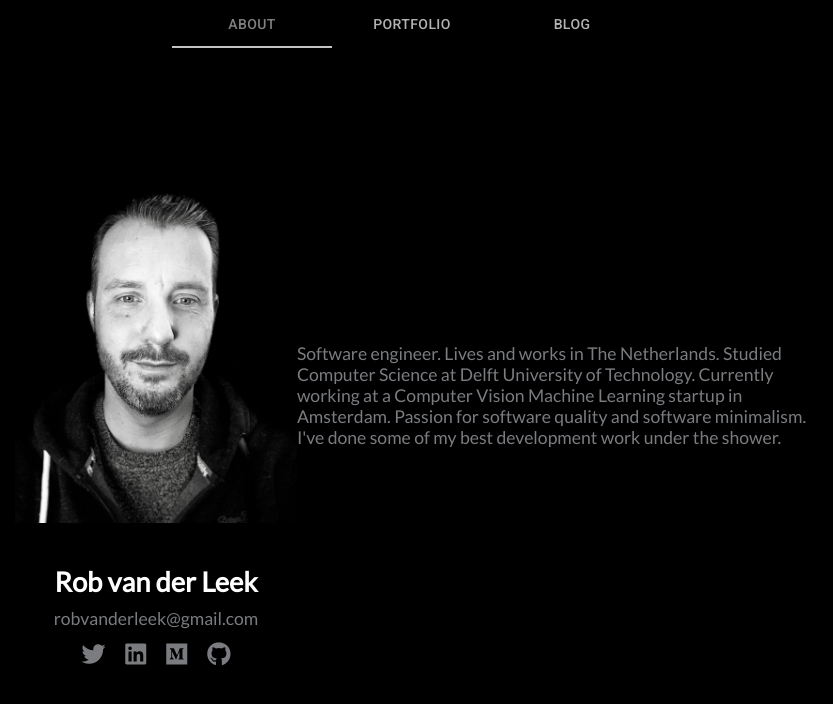
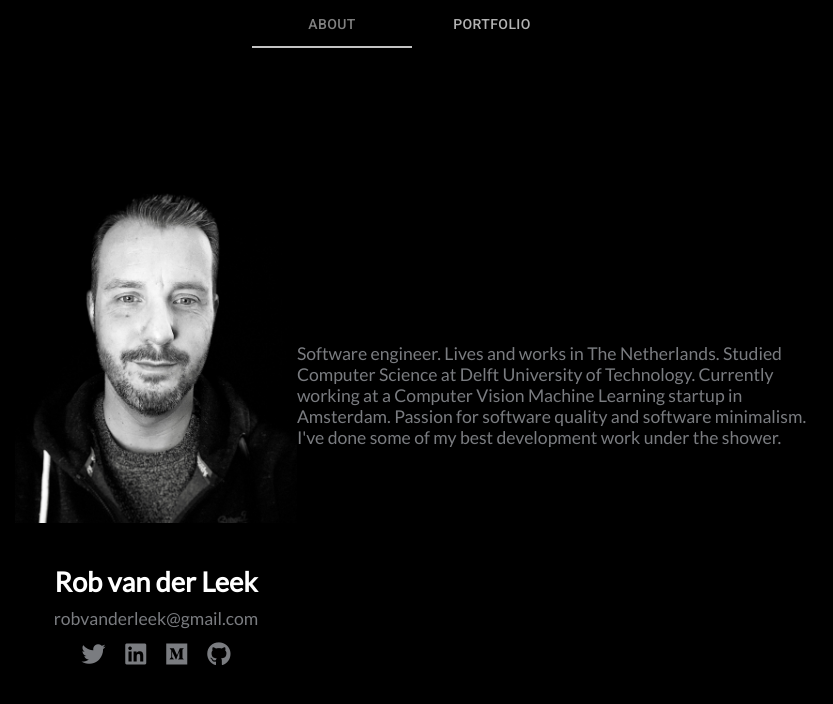
Before and after one commit to robvanderleek/robvanderleek.github.io, a React (Create React App) app: page /#/ in a window 1280 px wide. Shown: the top 704 px of the page, without its empty margins (228-1061 px from the left). Built offline with nearby package versions, Linux system fonts and the light colour scheme.

Commit message:
Update portfolio, remove blog (for now)

```diff
--- a/src/App.js
+++ b/src/App.js
@@ -1,11 +1,11 @@
 import React, {useEffect, useState} from 'react';
 import './App.css';
-import {Content, Main} from "./App.style";
+import {Main} from "./App.style";
 import AppBar from "@material-ui/core/AppBar";
 import Tabs from "@material-ui/core/Tabs";
 import Tab from "@material-ui/core/Tab";
-import About from "./About";
-import Portfolio from "./Portfolio";
+import About from "./pages/About";
+import Portfolio from "./pages/portfolio/Portfolio";
 import {Link, Route, Switch, useLocation} from "react-router-dom";
 
 function App() {
@@ -30,17 +30,15 @@ function App() {
                 <Tabs value={value} onChange={handleChange} centered>
                     <Tab label="About" to="/" component={Link} disabled={value === 0}/>
                     <Tab label="Portfolio" to="/portfolio" component={Link} disabled={value === 1}/>
-                    <a className="tab"
-                       href="https://www.notion.so/robvanderleek/To-Whom-It-May-Concern-9abe523d95d9479b97c0d29ad1b7e0a1"
-                       target="_blank" rel="noopener noreferrer"><Tab label="Blog"/></a>
+                    {/*<a className="tab"*/}
+                    {/*   href="https://www.notion.so/robvanderleek/To-Whom-It-May-Concern-9abe523d95d9479b97c0d29ad1b7e0a1"*/}
+                    {/*   target="_blank" rel="noopener noreferrer"><Tab label="Blog"/></a>*/}
                 </Tabs>
             </AppBar>
-            <Content>
-                <Switch>
-                    <Route exact path='/portfolio' component={Portfolio}/>
-                    <Route component={About}/>
-                </Switch>
-            </Content>
+            <Switch>
+                <Route exact path='/portfolio' component={Portfolio}/>
+                <Route component={About}/>
+            </Switch>
         </Main>
     );
 }
--- a/src/App.style.js
+++ b/src/App.style.js
@@ -2,21 +2,6 @@ import styled from 'styled-components';
 
 export const Main = styled.div`
     height: 100%;
-`;
-
-export const Content = styled.div`
-    margin-top: 60px;
-    display: flex;
-    align-items: center;
-    justify-content: center;
-    flex-direction: column;
-
-    @media (min-width: 1060px) {
-        margin-top: unset;
-        height: 100%;
-        flex-direction: row;
-    }
-
 `;
 
 export const Contact = styled.div`
--- a/src/Portfolio.js
+++ /dev/null
@@ -1,69 +0,0 @@
-import Card from "@material-ui/core/Card";
-import React from "react";
-import CardMedia from "@material-ui/core/CardMedia";
-import CardContent from "@material-ui/core/CardContent";
-import Typography from "@material-ui/core/Typography";
-import CardActions from "@material-ui/core/CardActions";
-import Button from "@material-ui/core/Button";
-import cicdbuzz from "./static/media/cicd-buzz.jpg";
-import ciblogo from "./static/media/create-issue-branch.png";
-import styled from 'styled-components';
-import CardHeader from "@material-ui/core/CardHeader";
-
-const PortfolioCard = styled(Card)`
-    width: 80%;
-    @media (min-width: 1060px) {
-        max-width: 600px;
-    }
-    margin-top: 20px;
-    margin-bottom: 20px;
-`;
-
-export default function Portfolio() {
-    return (
-        <div style={{display: 'flex', flexDirection: 'column', alignItems: 'center'}}>
-            <PortfolioCard>
-                <CardHeader
-                    title="Create Issue Branch"
-                    subheader="2019"
-                />
-                <CardMedia style={{height: '150px', objectFit: 'contain'}} component="img" image={ciblogo}/>
-                <CardContent>
-                    <iframe
-                        src="https://ghbtns.com/github-btn.html?user=robvanderleek&repo=create-issue-branch&type=star&count=true"
-                        frameBorder="0" scrolling="0" width="150" height="20"
-                        title="Star repository on GitHub"></iframe>
-                    <Typography variant="body2" color="textSecondary" component="p">
-                        GitHub App/Action that automates the creation of issue branches on GitHub.
-                    </Typography>
-                </CardContent>
-                <CardActions>
-                    <a href="https://github.com/robvanderleek/create-issue-branch">
-                        <Button size="small" color="secondary">
-                            Go to GitHub repository
-                        </Button>
-                    </a>
-                </CardActions>
-            </PortfolioCard>
-            <PortfolioCard>
-                <CardHeader
-                    title="How to build a modern CI/CD pipeline"
-                    subheader="2017"
-                />
-                <CardMedia component="img" image={cicdbuzz}/>
-                <CardContent>
-                    <Typography variant="body2" color="textSecondary" component="p">
-                        Post on Medium that shows how to setup a modern CI/CD pipeline using free and hosted services.
-                    </Typography>
-                </CardContent>
-                <CardActions>
-                    <a href="https://medium.com/bettercode/how-to-build-a-modern-ci-cd-pipeline-5faa01891a5b">
-                        <Button size="small" color="secondary">
-                            Read it on Medium
-                        </Button>
-                    </a>
-                </CardActions>
-            </PortfolioCard>
-        </div>
-    );
-}
--- a/src/About.js
+++ b/src/pages/About.js
@@ -1,10 +1,11 @@
-import {Contact, Info, ProfileImage} from "./App.style";
-import profile_picture from "./static/media/me-2020-1200x1597.jpg";
+import {Contact, Info, ProfileImage} from "../App.style";
+import profile_picture from "../static/media/me-2020-1200x1597.jpg";
 import React from "react";
+import {AboutArea} from "./About.style";
 
 export default function About() {
     return (
-        <React.Fragment>
+        <AboutArea>
             <Contact>
                 <ProfileImage src={profile_picture} alt="This is me" height="375"/>
                 <h2>Rob van der Leek</h2>
@@ -23,6 +24,6 @@ export default function About() {
                         Machine Learning startup in Amsterdam</a>. Passion for software quality and software minimalism.
                     I've done some of my best development work under the shower.</p>
             </Info>
-        </React.Fragment>
+        </AboutArea>
     );
 }
--- /dev/null
+++ b/src/pages/About.style.js
@@ -0,0 +1,15 @@
+import styled from "styled-components";
+
+export const AboutArea = styled.div`
+    margin-top: 60px;
+    display: flex;
+    align-items: center;
+    justify-content: center;
+    flex-direction: column;
+
+    @media (min-width: 1060px) {
+        margin-top: unset;
+        height: 100%;
+        flex-direction: row;
+    }
+`;
--- /dev/null
+++ b/src/pages/portfolio/CicdBuzz.js
@@ -0,0 +1,33 @@
+import CardHeader from "@material-ui/core/CardHeader";
+import CardMedia from "@material-ui/core/CardMedia";
+import cicdbuzz from "../../static/media/cicd-buzz.jpg";
+import CardContent from "@material-ui/core/CardContent";
+import Typography from "@material-ui/core/Typography";
+import CardActions from "@material-ui/core/CardActions";
+import Button from "@material-ui/core/Button";
+import {PortfolioCard} from "./Portfolio.style";
+import React from "react";
+
+export default function CicdBuzz() {
+    return (
+        <PortfolioCard>
+            <CardHeader
+                title="How to build a modern CI/CD pipeline"
+                subheader="2017"
+            />
+            <CardMedia component="img" image={cicdbuzz}/>
+            <CardContent>
+                <Typography variant="body2" color="textSecondary" component="p">
+                    Post on Medium that shows how to setup a modern CI/CD pipeline using free and hosted services.
+                </Typography>
+            </CardContent>
+            <CardActions>
+                <a href="https://medium.com/bettercode/how-to-build-a-modern-ci-cd-pipeline-5faa01891a5b">
+                    <Button size="small" color="secondary">
+                        Read it on Medium
+                    </Button>
+                </a>
+            </CardActions>
+        </PortfolioCard>
+    );
+}
--- /dev/null
+++ b/src/pages/portfolio/CreateIssueBranch.js
@@ -0,0 +1,37 @@
+import CardHeader from "@material-ui/core/CardHeader";
+import CardMedia from "@material-ui/core/CardMedia";
+import ciblogo from "../../static/media/create-issue-branch.png";
+import CardContent from "@material-ui/core/CardContent";
+import Typography from "@material-ui/core/Typography";
+import CardActions from "@material-ui/core/CardActions";
+import Button from "@material-ui/core/Button";
+import React from "react";
+import {PortfolioCard} from "./Portfolio.style";
+
+export default function CreateIssueBranch() {
+    return (
+        <PortfolioCard>
+            <CardHeader
+                title="Create Issue Branch"
+                subheader="2019"
+            />
+            <CardMedia style={{height: '150px', objectFit: 'contain'}} component="img" image={ciblogo}/>
+            <CardContent>
+                <iframe
+                    src="https://ghbtns.com/github-btn.html?user=robvanderleek&repo=create-issue-branch&type=star&count=true"
+                    frameBorder="0" scrolling="0" width="150" height="20"
+                    title="Star repository on GitHub"></iframe>
+                <Typography variant="body2" color="textSecondary" component="p">
+                    GitHub App/Action that automates the creation of issue branches on GitHub.
+                </Typography>
+            </CardContent>
+            <CardActions>
+                <a href="https://github.com/robvanderleek/create-issue-branch">
+                    <Button size="small" color="secondary">
+                        Go to GitHub repository
+                    </Button>
+                </a>
+            </CardActions>
+        </PortfolioCard>
+    );
+}
--- /dev/null
+++ b/src/pages/portfolio/Patching.js
@@ -0,0 +1,30 @@
+import CardHeader from "@material-ui/core/CardHeader";
+import CardMedia from "@material-ui/core/CardMedia";
+import patching from "../../static/media/patching.png";
+import CardContent from "@material-ui/core/CardContent";
+import Typography from "@material-ui/core/Typography";
+import CardActions from "@material-ui/core/CardActions";
+import Button from "@material-ui/core/Button";
+import React from "react";
+import {PortfolioCard} from "./Portfolio.style";
+
+export default function Patching() {
+    return (
+        <PortfolioCard>
+            <CardHeader title="Patching" subheader="2020"/>
+            <CardMedia component="img" image={patching}/>
+            <CardContent>
+                <Typography variant="body2" color="textSecondary" component="p">
+                    Timeline of awesome apps from Glitch.com
+                </Typography>
+            </CardContent>
+            <CardActions>
+                <a href="https://patching.io" target="_blank" rel="noopener noreferrer">
+                    <Button size="small" color="secondary">
+                        Go to Patching.io
+                    </Button>
+                </a>
+            </CardActions>
+        </PortfolioCard>
+    );
+}
--- /dev/null
+++ b/src/pages/portfolio/Portfolio.js
@@ -0,0 +1,14 @@
+import React from "react";
+import CreateIssueBranch from "./CreateIssueBranch";
+import CicdBuzz from "./CicdBuzz";
+import Patching from "./Patching";
+
+export default function Portfolio() {
+    return (
+        <div style={{marginTop: '60px', display: 'flex', flexDirection: 'column', alignItems: 'center'}}>
+            <Patching/>
+            <CreateIssueBranch/>
+            <CicdBuzz/>
+        </div>
+    );
+}
--- /dev/null
+++ b/src/pages/portfolio/Portfolio.style.js
@@ -0,0 +1,11 @@
+import styled from "styled-components";
+import Card from "@material-ui/core/Card";
+
+export const PortfolioCard = styled(Card)`
+    width: 80%;
+    @media (min-width: 1060px) {
+        max-width: 600px;
+    }
+    margin-top: 20px;
+    margin-bottom: 20px;
+`;
```
Also changed, not shown: src/static/media/patching.png (added).
